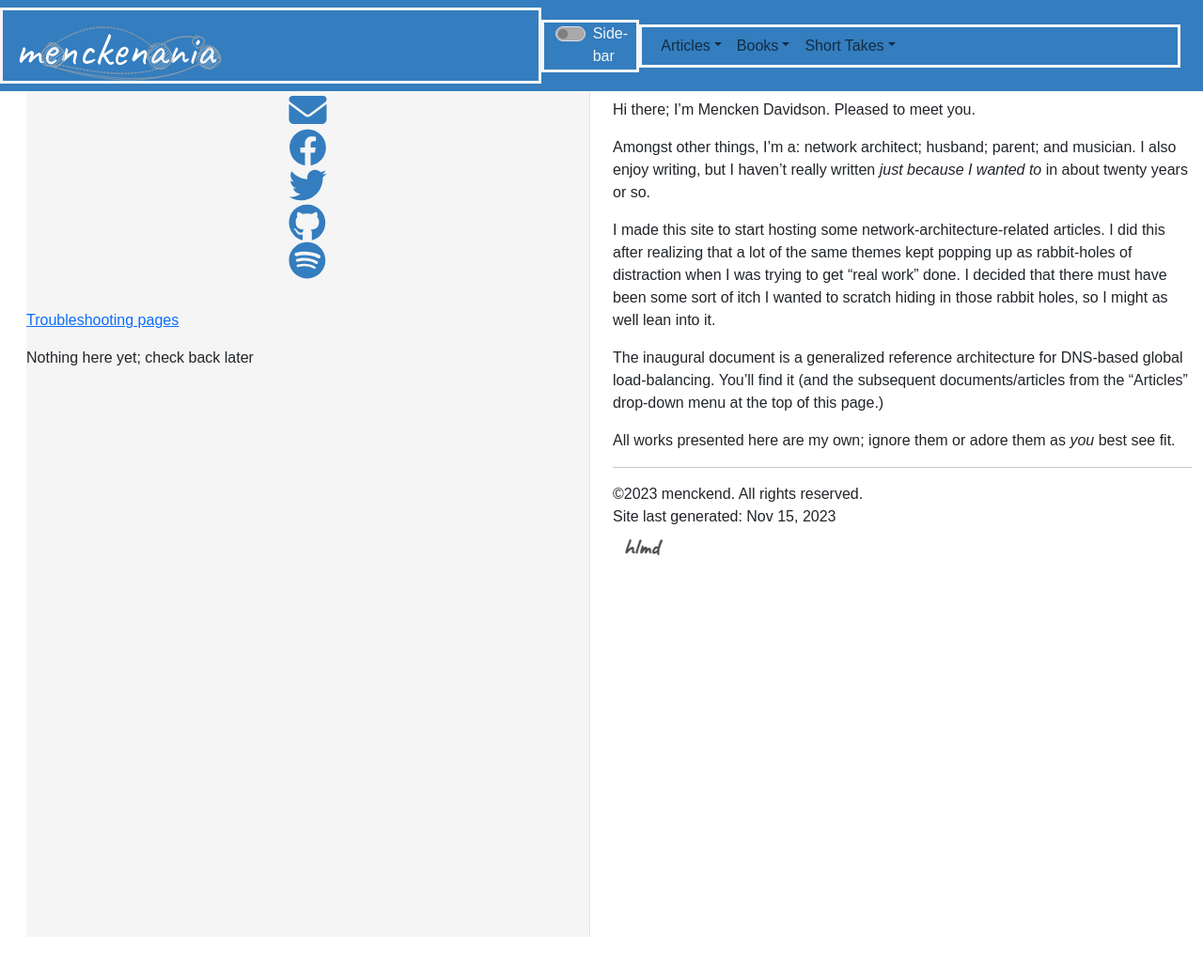
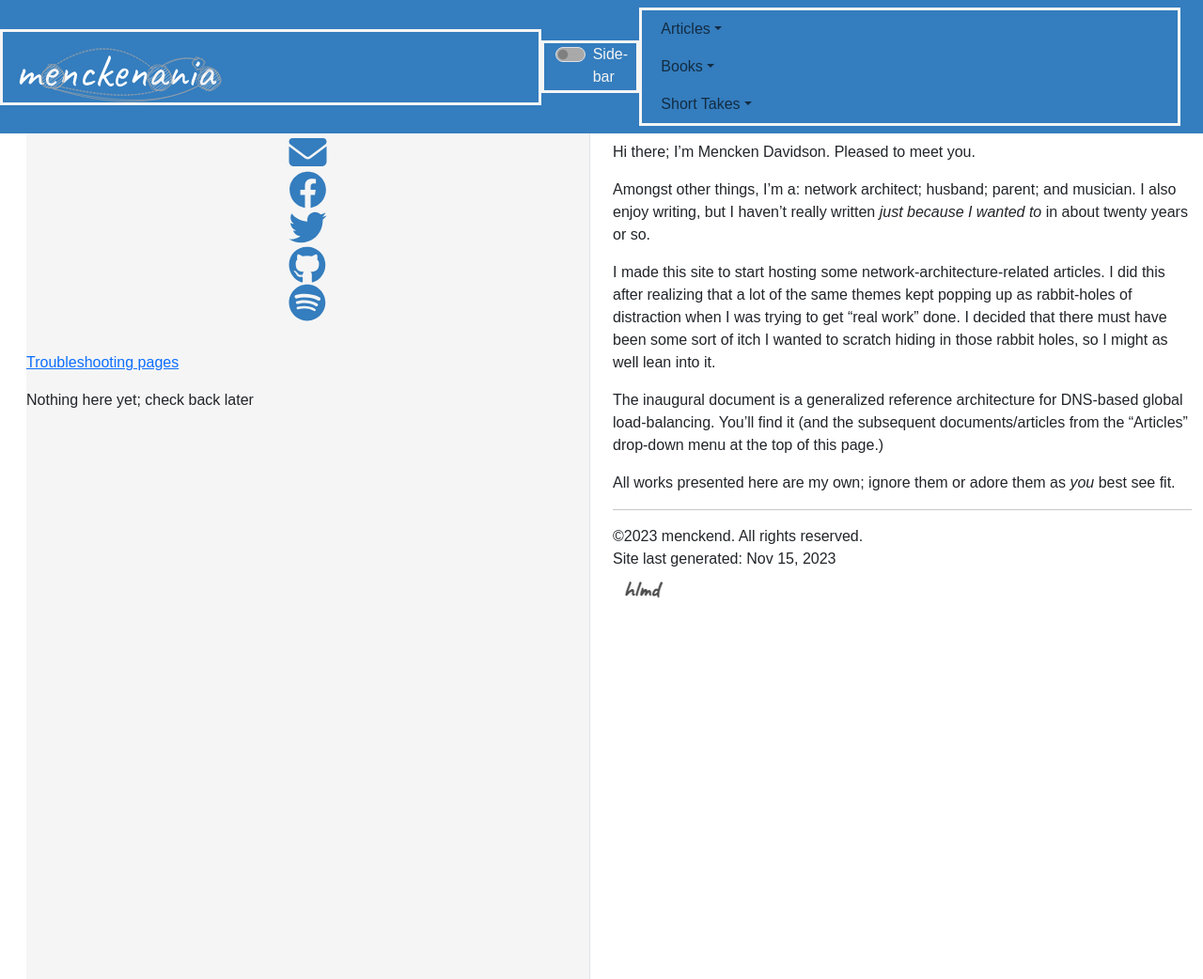
Before and after one commit to menckend/alpha, a Jekyll site: the page built from index.md, in a window 1280 px wide. Shown: the whole page at 94% size. Built offline with Jekyll 4.4.1, drawn with Linux system fonts in a browser that asks for light colours; nearby versions of some CDN libraries; some web fonts are replaced; before the commit the page ends 997 px from its top, so only the background shows below that.

Commit message:
Update topnav.html

```diff
--- a/_includes/topnav.html
+++ b/_includes/topnav.html
@@ -17,7 +17,8 @@
 
         <div class="col"  style="border-style: solid;">
             <div class="collapse navbar-collapse" id="navbarSupportedContent">
-                <ul class="navbar-nav me-auto mb-2 mb-lg-0 justify-content-between" style="color: whitesmoke;">
+                <ul class="navbar-nav me-auto mb-2 mb-lg-0" style="color: whitesmoke;">
+                    <div container>
                         {% comment %} Get an array of all the unique "l1idx" values in all the pages on the site  {% endcomment %}
                         {% assign l1idxes = site.pages | where_exp: 'page', 'page.l2idx == nil' | sort: '11idx' | map: 'l1idx' | compact | uniq %}
                         {% comment %} Loop through the unique l1idx values {% endcomment %}
@@ -28,7 +29,7 @@
                             {% assign thisl1name = myl1pages | where_exp: 'page', 'page.l2idx == nil' | map: 'title' | compact | uniq %}
                             {% assign thisl1url = myl1pages | where_exp: 'page', 'page.l2idx == nil' | map: 'url' %}
                             {% comment %} Building a dropdown button for each unique l1idx value in our pages  {% endcomment %}
-                    <li class="nav-item dropdown" style="color: whitesmoke;">
+                            <li class="nav-item dropdown" style="color: whitesmoke !important;">
                                 {% comment %} Giving the dropdown button the same name as this("my") l1name {% endcomment %}
                                 <a class="nav-link dropdown-toggle" href="{{thisl1url[0] | remove: "/"}}" role="button" data-bs-toggle="dropdown" aria-expanded="false">{{ thisl1name }}</a>
                                 {% comment %} Starting the list of entries to go under this menu {% endcomment %}
@@ -45,6 +46,7 @@
                                 </ul>
                             </li>
                         {% endfor %}
+                    </div>
                 </ul>
             </div>
         </div>
```
Lines whose indentation alone changed are shown as unchanged.
